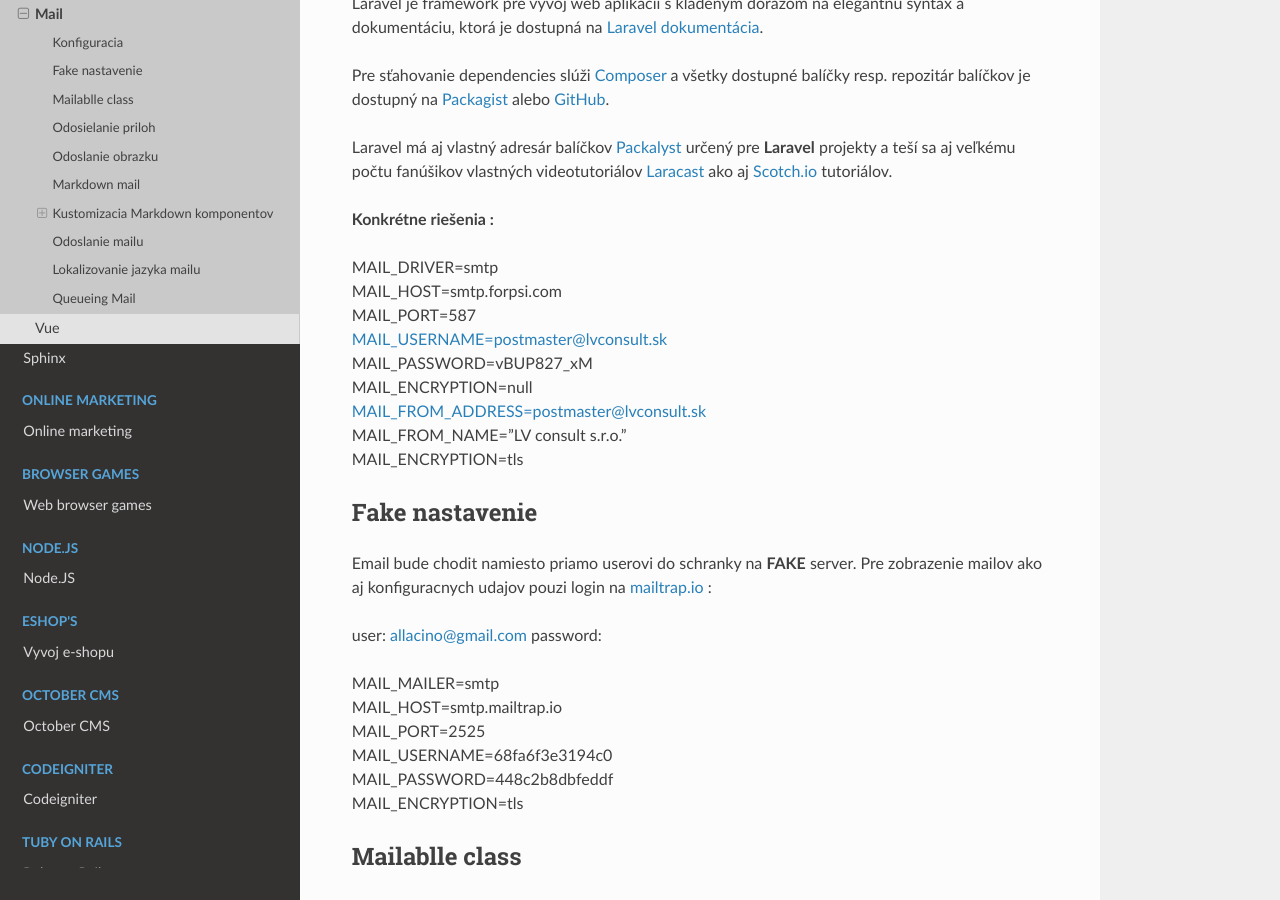
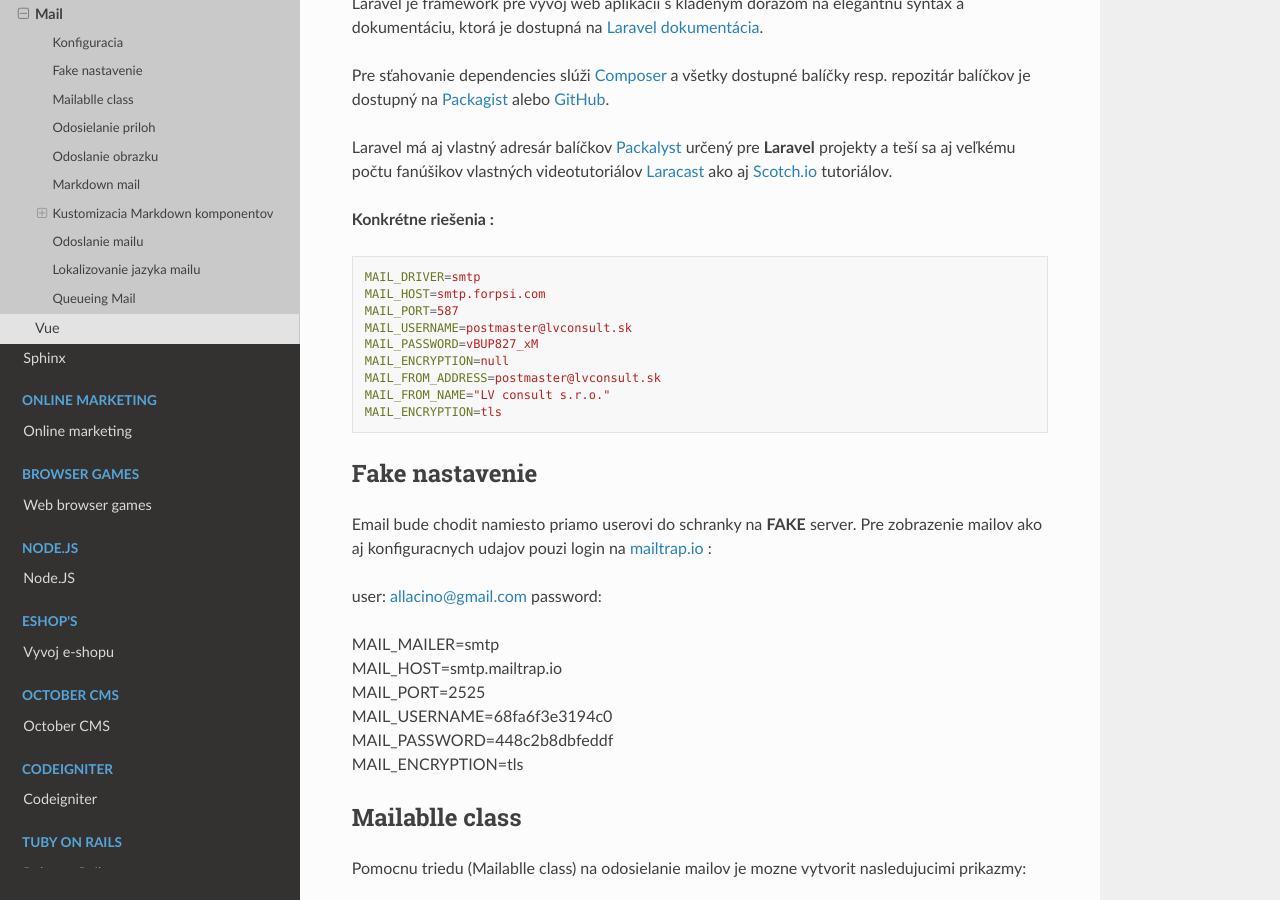
Before and after one commit to Lacike33/RTD_Wiki, a Sphinx documentation site: the page built from docs/source/web/laravel/mail.rst, in a window 1280 px wide and 900 px high, scrolled down 1107 px. Built offline with Sphinx 7.4.7 and the Read the Docs theme 2.0.0, drawn with Linux system fonts in a browser that asks for light colours; pages that are not in the unit, such as notebooks, are missing from menus.

```diff
--- a/docs/source/web/laravel/mail.rst
+++ b/docs/source/web/laravel/mail.rst
@@ -61,7 +61,8 @@ Laravel má aj vlastný adresár balíčkov `Packalyst <http://packalyst.com/>`_
 
 **Konkrétne riešenia :**
 
-.. line-block::
+.. code-block:: ini
+
    MAIL_DRIVER=smtp
    MAIL_HOST=smtp.forpsi.com
    MAIL_PORT=587
```
